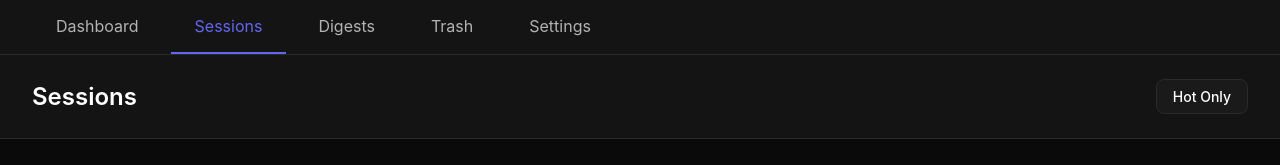
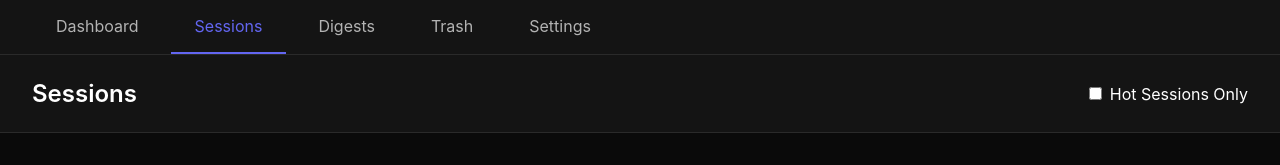
Before and after one commit to gmajors1326/visitor-intelligence, a Next.js app: page /sessions in a window 1280 px wide. Shown: the top 165 px of the page. Built offline with nearby package versions, Linux system fonts and the light colour scheme; no server answers; the database is empty.

Commit message:
Fix sessions page clear all button

```diff
--- a/app/sessions/page.tsx
+++ b/app/sessions/page.tsx
@@ -54,13 +54,33 @@ export default function SessionsPage() {
       <div className={styles.container}>
         <header className={styles.header}>
         <h1 className={styles.title}>Sessions</h1>
-        <div>
-          <button
-            className={`${styles.button} ${hotOnly ? styles.buttonPrimary : ''}`}
-            onClick={() => setHotOnly(!hotOnly)}
-          >
-            {hotOnly ? 'Show All' : 'Hot Only'}
-          </button>
+        <div style={{ display: 'flex', gap: '0.5rem', alignItems: 'center' }}>
+          <label style={{ display: 'flex', alignItems: 'center', gap: '0.5rem' }}>
+            <input
+              type="checkbox"
+              checked={hotOnly}
+              onChange={(e) => setHotOnly(e.target.checked)}
+            />
+            Hot Sessions Only
+          </label>
+          {sessions.length > 0 && (
+            <button
+              className={styles.button}
+              onClick={async () => {
+                if (confirm(`Are you sure you want to move all ${sessions.length} sessions to trash?`)) {
+                  try {
+                    await fetch('/api/sessions/clear', { method: 'POST' });
+                    fetchSessions();
+                  } catch (error) {
+                    alert('Failed to clear sessions');
+                  }
+                }
+              }}
+              style={{ fontSize: '0.875rem', padding: '0.5rem 1rem' }}
+            >
+              Clear All
+            </button>
+          )}
         </div>
       </header>
 
```
